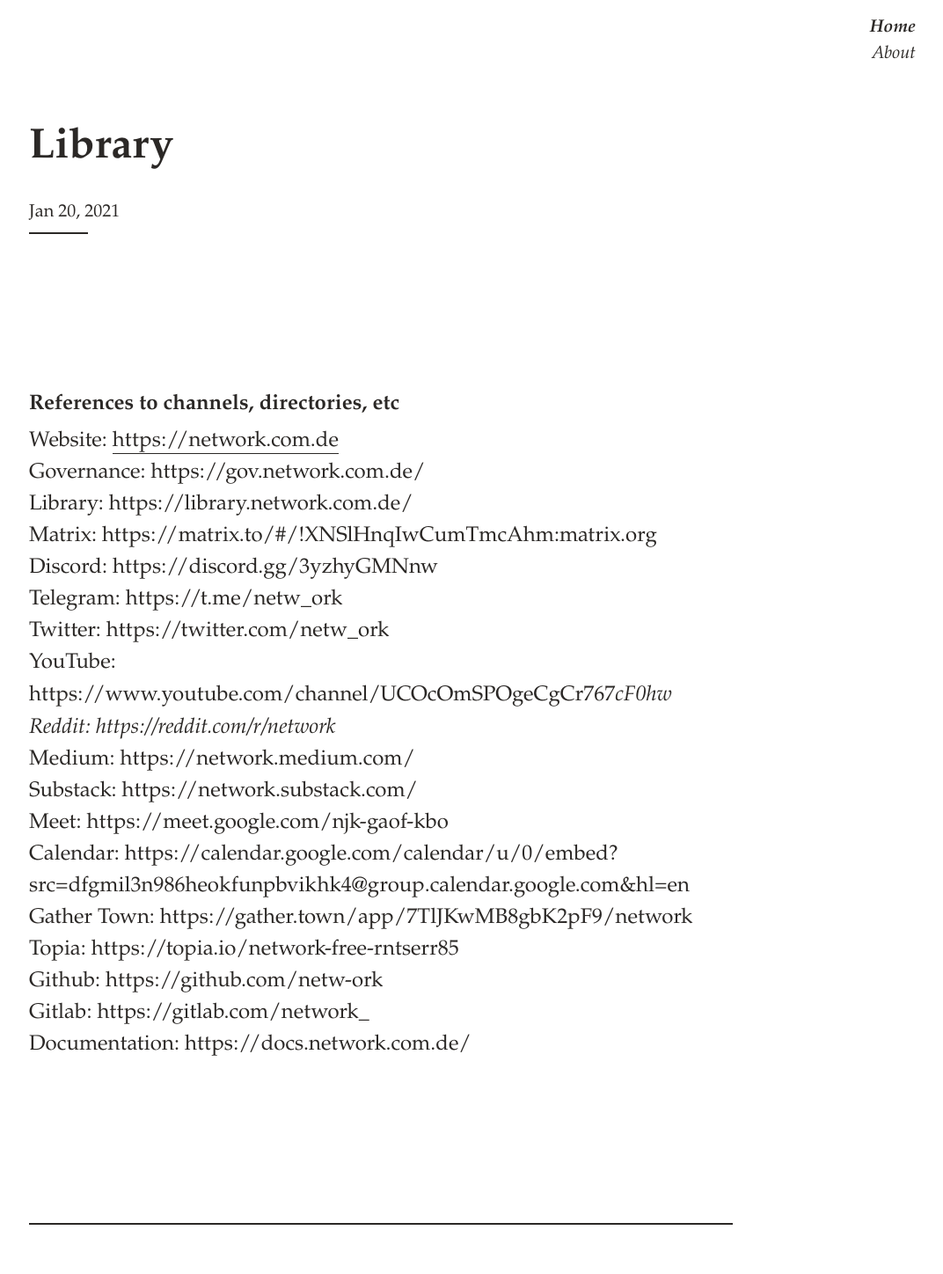
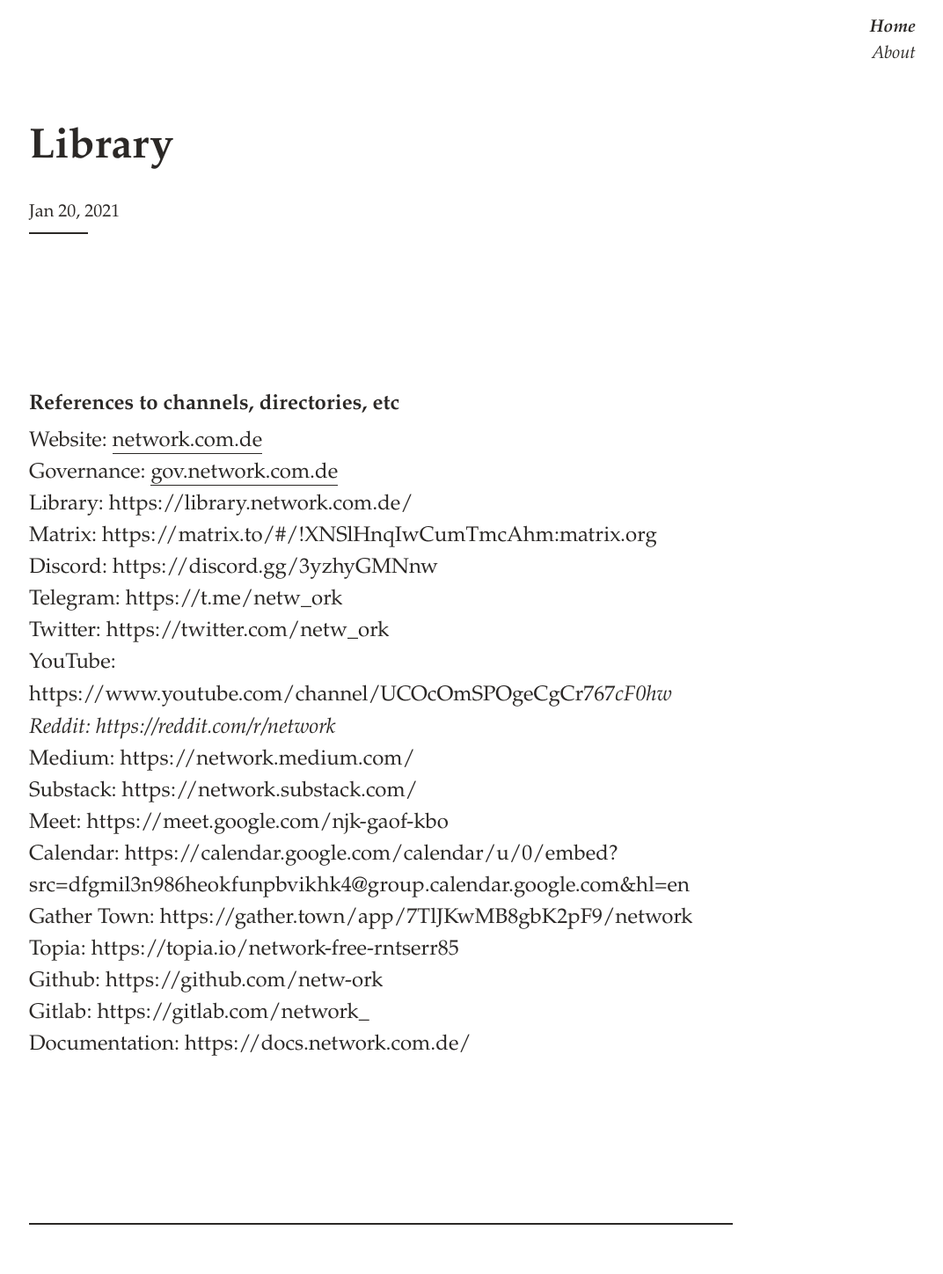
Before and after one commit to netw-ork/netw-ork.github.io, a Jekyll site: the page built from _posts/2021-01-20-links.md, in a window 1280 px wide. Shown: the whole page at 88% size, without its empty margins (207-1279 px from the left). Built offline with Jekyll 4.4.1, drawn with Linux system fonts in a browser that asks for light colours; part of the change alters nothing that is shown.

Commit message:
Update 2021-01-20-links.md

```diff
--- a/_posts/2021-01-20-links.md
+++ b/_posts/2021-01-20-links.md
@@ -8,8 +8,8 @@ tags:
 
 ### References to channels, directories, etc
 
-Website: <a href="https://network.com.de">https://network.com.de</a> <br>
-Governance: https://gov.network.com.de/ <br>
+Website: <a href="https://network.com.de">network.com.de</a> <br>
+Governance: <a href="https://gov.network.com.de/">gov.network.com.de</a> <br>
 Library: https://library.network.com.de/ <br>
 Matrix: https://matrix.to/#/!XNSlHnqIwCumTmcAhm:matrix.org <br>
 Discord: https://discord.gg/3yzhyGMNnw <br>
```
